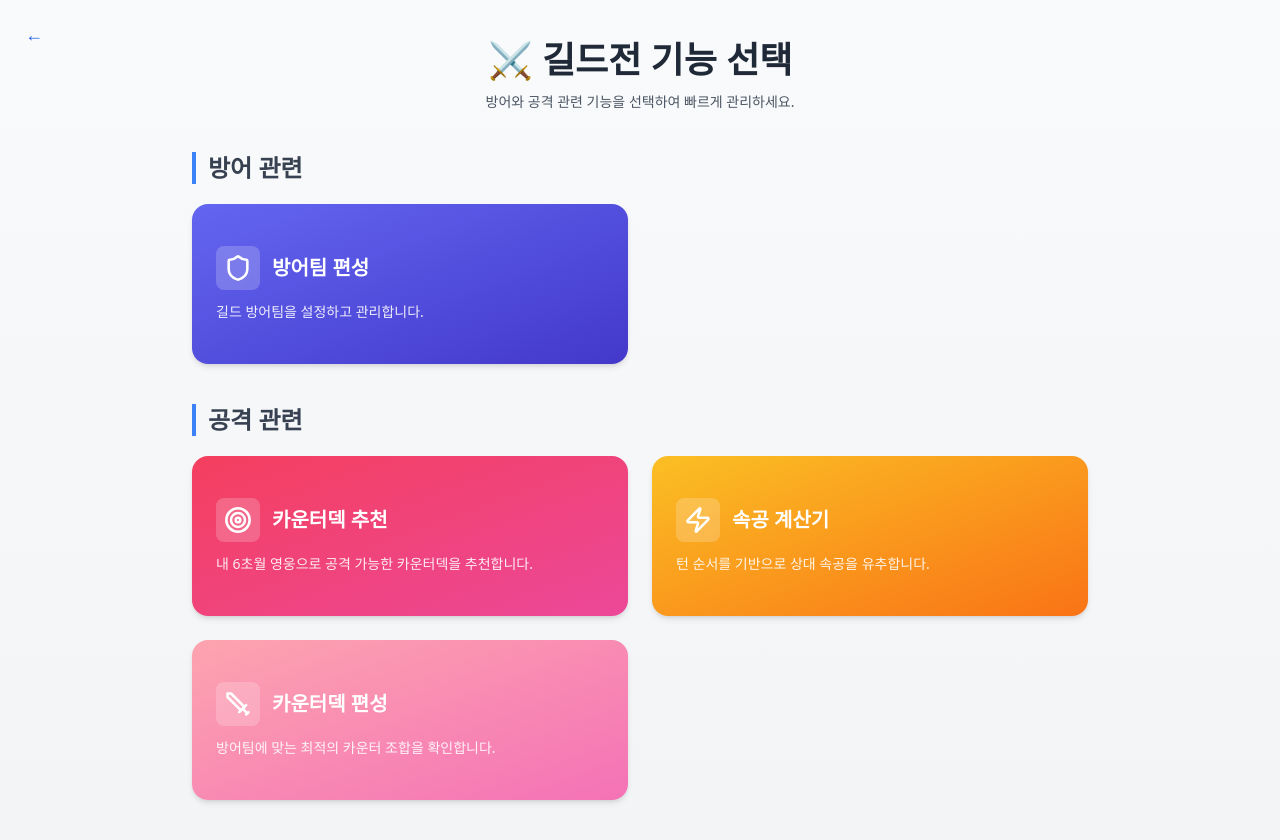
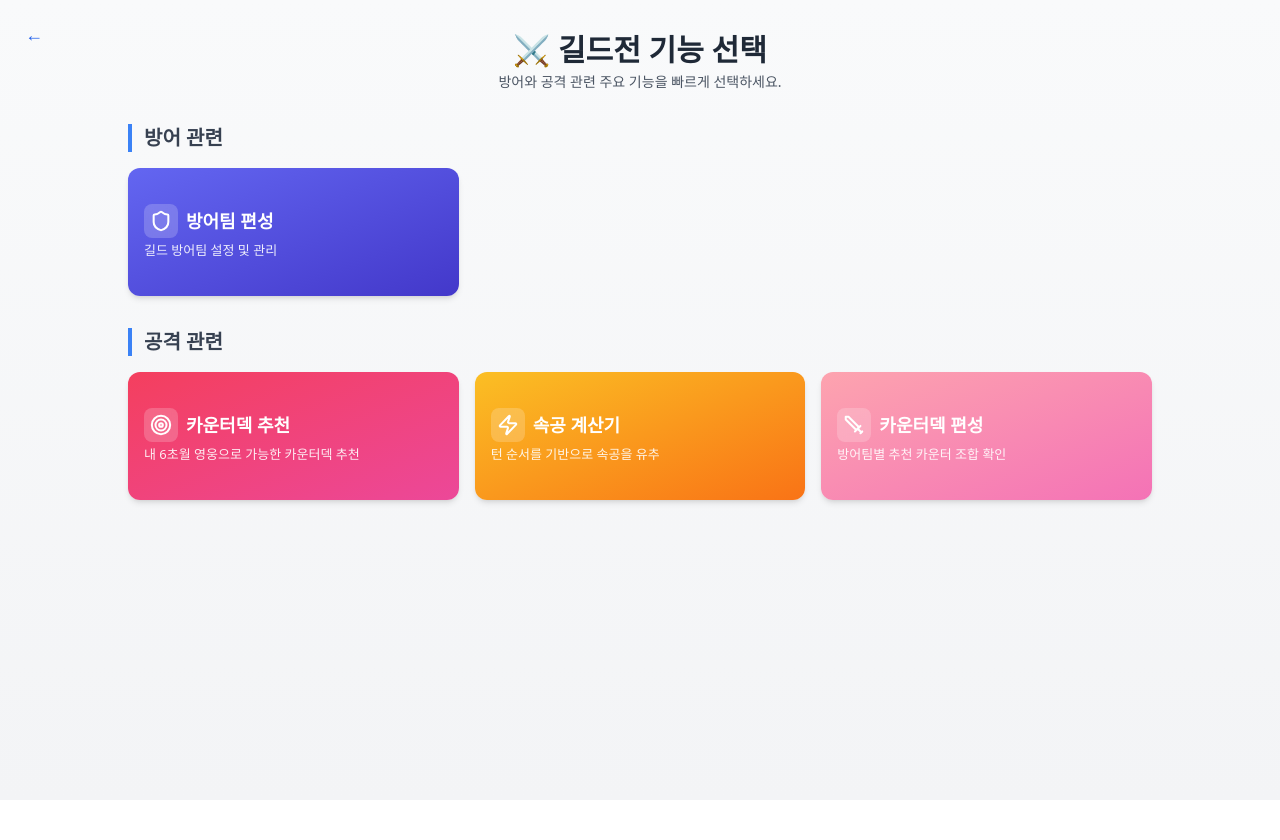
Before and after one commit to ogeongeun/snr-guide1, a React (Create React App) app: page /guild-defense in a window 1280 px wide. After the commit the page ends 800 px from the top, so only its background shows below. Built offline with nearby package versions, Linux system fonts and the light colour scheme.

Commit message:
Feat: ....

```diff
--- a/src/pages/GuildDefensePage.jsx
+++ b/src/pages/GuildDefensePage.jsx
@@ -1,6 +1,6 @@
 import React from 'react';
 import { useNavigate } from 'react-router-dom';
-import { Shield, Sword, Zap, Target } from 'lucide-react'; // lucide 아이콘 추가
+import { Shield, Sword, Zap, Target } from 'lucide-react';
 
 export default function GuildDefensePage() {
   const navigate = useNavigate();
@@ -11,7 +11,7 @@ export default function GuildDefensePage() {
       path: '/guild-defense/build',
       bg: 'from-indigo-500 to-indigo-700',
       icon: Shield,
-      description: '길드 방어팀을 설정하고 관리합니다.',
+      description: '길드 방어팀 설정 및 관리',
       category: '방어 관련',
     },
     {
@@ -19,7 +19,7 @@ export default function GuildDefensePage() {
       path: '/guild-offense-finder',
       bg: 'from-rose-500 to-pink-500',
       icon: Target,
-      description: '내 6초월 영웅으로 공격 가능한 카운터덱을 추천합니다.',
+      description: '내 6초월 영웅으로 가능한 카운터덱 추천',
       category: '공격 관련',
     },
     {
@@ -27,7 +27,7 @@ export default function GuildDefensePage() {
       path: '/guild-offense/setup',
       bg: 'from-amber-400 to-orange-500',
       icon: Zap,
-      description: '턴 순서를 기반으로 상대 속공을 유추합니다.',
+      description: '턴 순서를 기반으로 속공을 유추',
       category: '공격 관련',
     },
     {
@@ -35,31 +35,33 @@ export default function GuildDefensePage() {
       path: '/guild-offense',
       bg: 'from-rose-300 to-pink-400',
       icon: Sword,
-      description: '방어팀에 맞는 최적의 카운터 조합을 확인합니다.',
+      description: '방어팀별 추천 카운터 조합 확인',
       category: '공격 관련',
     },
   ];
 
   return (
-    <div className="min-h-screen bg-gradient-to-b from-gray-50 to-gray-100 py-10 px-4">
-      {/* 상단 헤더 */}
-      <div className="text-center mb-10">
-        <h1 className="text-4xl font-extrabold text-gray-800 mb-3">
+    <div className="min-h-screen bg-gradient-to-b from-gray-50 to-gray-100 py-8 px-4">
+      {/* 헤더 */}
+      <div className="text-center mb-8">
+        <h1 className="text-3xl font-extrabold text-gray-800">
           ⚔️ 길드전 기능 선택
         </h1>
-        <p className="text-gray-600 text-sm">
-          방어와 공격 관련 기능을 선택하여 빠르게 관리하세요.
+        <p className="text-sm text-gray-600 mt-1">
+          방어와 공격 관련 주요 기능을 빠르게 선택하세요.
         </p>
       </div>
 
-      <div className="space-y-10 max-w-4xl mx-auto">
+      {/* 카드 영역 */}
+      <div className="space-y-8 max-w-5xl mx-auto">
         {['방어 관련', '공격 관련'].map((category) => (
           <div key={category}>
-            <h2 className="text-2xl font-semibold mb-5 text-gray-700 border-l-4 border-blue-500 pl-3">
+            <h2 className="text-xl font-semibold mb-4 text-gray-700 border-l-4 border-blue-500 pl-3">
               {category}
             </h2>
 
-            <div className="grid grid-cols-1 sm:grid-cols-2 gap-6">
+            {/* ✅ 카드 가로 길이 조정: 더 작고 컴팩트하게 */}
+            <div className="grid grid-cols-2 md:grid-cols-3 gap-4">
               {features
                 .filter((f) => f.category === category)
                 .map((feature, index) => {
@@ -68,25 +70,28 @@ export default function GuildDefensePage() {
                     <button
                       key={index}
                       onClick={() => navigate(feature.path)}
-                      className={`relative group h-40 flex flex-col items-start justify-center px-6 py-4 text-left rounded-2xl shadow-md hover:shadow-xl transition-all bg-gradient-to-br ${feature.bg} text-white overflow-hidden`}
+                      className={`relative group h-32 w-full flex flex-col items-start justify-center px-4 py-3 text-left rounded-xl shadow-md hover:shadow-lg transition-all bg-gradient-to-br ${feature.bg} text-white overflow-hidden`}
                     >
                       {/* 배경 효과 */}
                       <div className="absolute inset-0 opacity-0 group-hover:opacity-20 bg-white transition-opacity"></div>
 
-                      {/* 아이콘 */}
-                      <div className="flex items-center gap-3 mb-3">
-                        <div className="p-2 bg-white/20 rounded-lg backdrop-blur-sm">
-                          <Icon size={28} strokeWidth={2.2} />
+                      {/* 아이콘 + 제목 */}
+                      <div className="flex items-center gap-2 mb-1">
+                        <div className="p-1.5 bg-white/20 rounded-lg backdrop-blur-sm">
+                          <Icon size={22} strokeWidth={2.2} />
                         </div>
-                        <h3 className="text-xl font-bold">{feature.label}</h3>
+                        <h3 className="text-lg font-semibold">
+                          {feature.label}
+                        </h3>
                       </div>
 
-                      <p className="text-sm text-white/90 leading-snug">
+                      {/* 설명문 */}
+                      <p className="text-[13px] text-white/90 leading-snug">
                         {feature.description}
                       </p>
 
-                      {/* 호버 시 화살표 애니메이션 */}
-                      <div className="absolute right-5 bottom-5 opacity-0 group-hover:opacity-100 translate-x-2 group-hover:translate-x-0 transition-all text-white/70">
+                      {/* 화살표 애니메이션 */}
+                      <div className="absolute right-4 bottom-3 opacity-0 group-hover:opacity-100 translate-x-1 group-hover:translate-x-0 transition-all text-white/70">
                         ➜
                       </div>
                     </button>
@@ -97,7 +102,6 @@ export default function GuildDefensePage() {
         ))}
       </div>
 
-      {/* 하단 문구 */}
 
     </div>
   );
```
